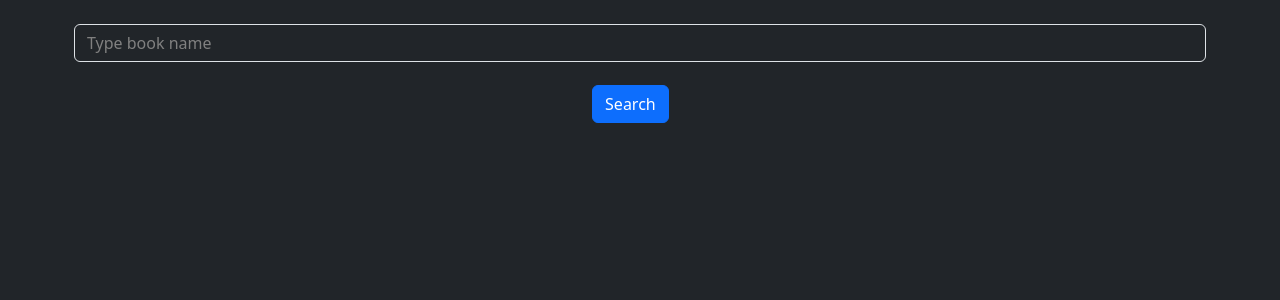
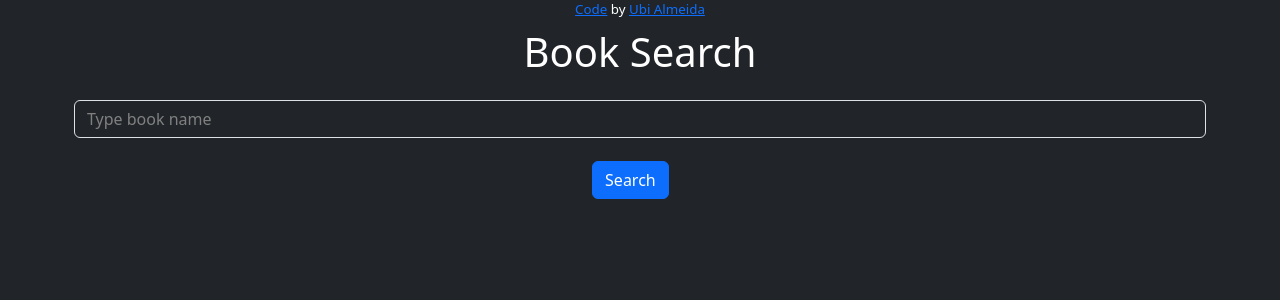
Before and after one commit to ualmeida55/Book-Search-with-React-Router, a React (Vite) app: page / in a window 1280 px wide. Shown: the top 300 px of the page. Built offline with nearby package versions, Linux system fonts and the light colour scheme.

Commit message:
Style fine tuning

```diff
--- a/src/index.css
+++ b/src/index.css
@@ -13,6 +13,16 @@
     margin-top: 1.42rem;
     margin-left: -0.6rem;
   }
+}
+
+.credits{
+  font-weight: 200;
+  font-size: smaller;
+}
+
+.h1Title {
+  margin-top: 0.5rem;
+  margin-bottom: 0;
 }
 
 .search-results-container {
@@ -34,17 +44,20 @@
   width: 150px;
   height: auto;
   border: solid 1px beige;
-
+  cursor: pointer;
 }
 
 .search-result-item p {
   margin-top: 0.5rem;
+  cursor: pointer;
+  text-decoration: underline;
 }
 
 .load-more-button-container {
   display: flex;
   justify-content: center;
   margin-top: 1rem;
+  margin-bottom: 2rem;
 }
 
 .load-more-button-container button {
@@ -54,6 +67,7 @@
 .centerP {
   display: flex;
   justify-content: center;
+  margin-top: 1rem;
 }
 
 .modal {
@@ -68,16 +82,15 @@
   height: 100%;
   background-color: rgba(0, 0, 0, 0.5);
   animation: fadeIn 0.3s;
-  animation: fadeOut 0.3s;
 }
 
 @keyframes fadeIn {
-  0% { opacity: 0; }
-  100% { opacity: 1; }
-}
-@keyframes fadeOut {
-  100% { opacity: 1; }
-  0% { opacity: 0; }
+  0% {
+    opacity: 0;
+  }
+  100% {
+    opacity: 1;
+  }
 }
 
 .modal-content {
@@ -92,7 +105,14 @@
   text-align: center;
 }
 
-.modal-content p{
+@media all and (max-width: 768px) {
+  .modal-content {
+    max-width: 70%;
+  }
+
+}
+
+.modal-content p {
   margin: 0;
 }
 
--- a/src/main.jsx
+++ b/src/main.jsx
@@ -1,7 +1,7 @@
 import React, { useState, useEffect } from "react";
 import ReactDOM from "react-dom/client";
 import "./index.css";
-import { BrowserRouter as Router, Routes, Route, Link } from "react-router-dom";
+import { BrowserRouter as Router, Routes, Route } from "react-router-dom";
 
 ReactDOM.createRoot(document.getElementById("root")).render(
   <Router>
@@ -71,6 +71,13 @@ function Home() {
 
   return (
     <div className="container">
+      <div className="credits text-center">
+        <a href="https://github.com/ualmeida55/Book-Search-with-React-Router">
+          Code
+        </a>{" "}
+        by <a href="https://linkedin.com/in/ualmeida">Ubi Almeida</a>
+      </div>
+      <h1 className="text-center h1Title">Book Search</h1>
       <div className="row">
         <div className="col-xxl-11 gx-2">
           <label htmlFor=""></label>
@@ -87,9 +94,7 @@ function Home() {
           </button>
         </div>
       </div>
-
-      {isLoading && <p className="centerP">Loading...</p>}
-
+      {isLoading && <h3 className="centerP">Loading...</h3>}
       {searchPerformed && searchResults.length > 0 && (
         <div className="search-results-container">
           {searchResults.slice(0, visibleResults).map(result => (
@@ -107,11 +112,9 @@ function Home() {
           ))}
         </div>
       )}
-
       {searchPerformed && searchResults.length === 0 && (
         <p className="centerP">No results found.</p>
       )}
-
       {!isLoading && visibleResults < searchResults.length && (
         <div className="load-more-button-container">
           <button className="btn btn-primary" onClick={loadMoreResults}>
@@ -119,7 +122,6 @@ function Home() {
           </button>
         </div>
       )}
-
       {showModal && selectedBook && (
         <Modal book={selectedBook} closeModal={closeModal} />
       )}
```
